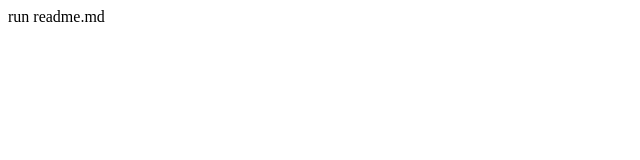
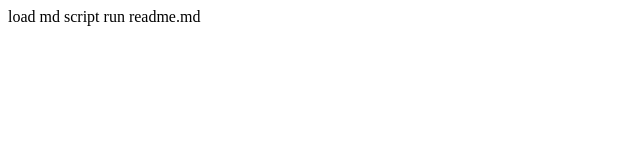
Before and after one commit to chiyanglin-AStar/2024_python_h2, a plain HTML site: page index.html in a window 1280 px wide. Shown: the whole page, without its empty margins (0-640 px from the left). Drawn offline with Linux system fonts and the light colour scheme.

Commit message:
Update index.html

```diff
--- a/index.html
+++ b/index.html
@@ -2,13 +2,11 @@
 <html>
 <head>
   <!-- Import element definition -->
+  load md script
   <script
     type="module"
     src="https://cdn.jsdelivr.net/gh/zerodevx/zero-md@2/dist/zero-md.min.js"
   ></script>
-
-
-
 </head>
 <body>
   <!-- Profit! -->
```
